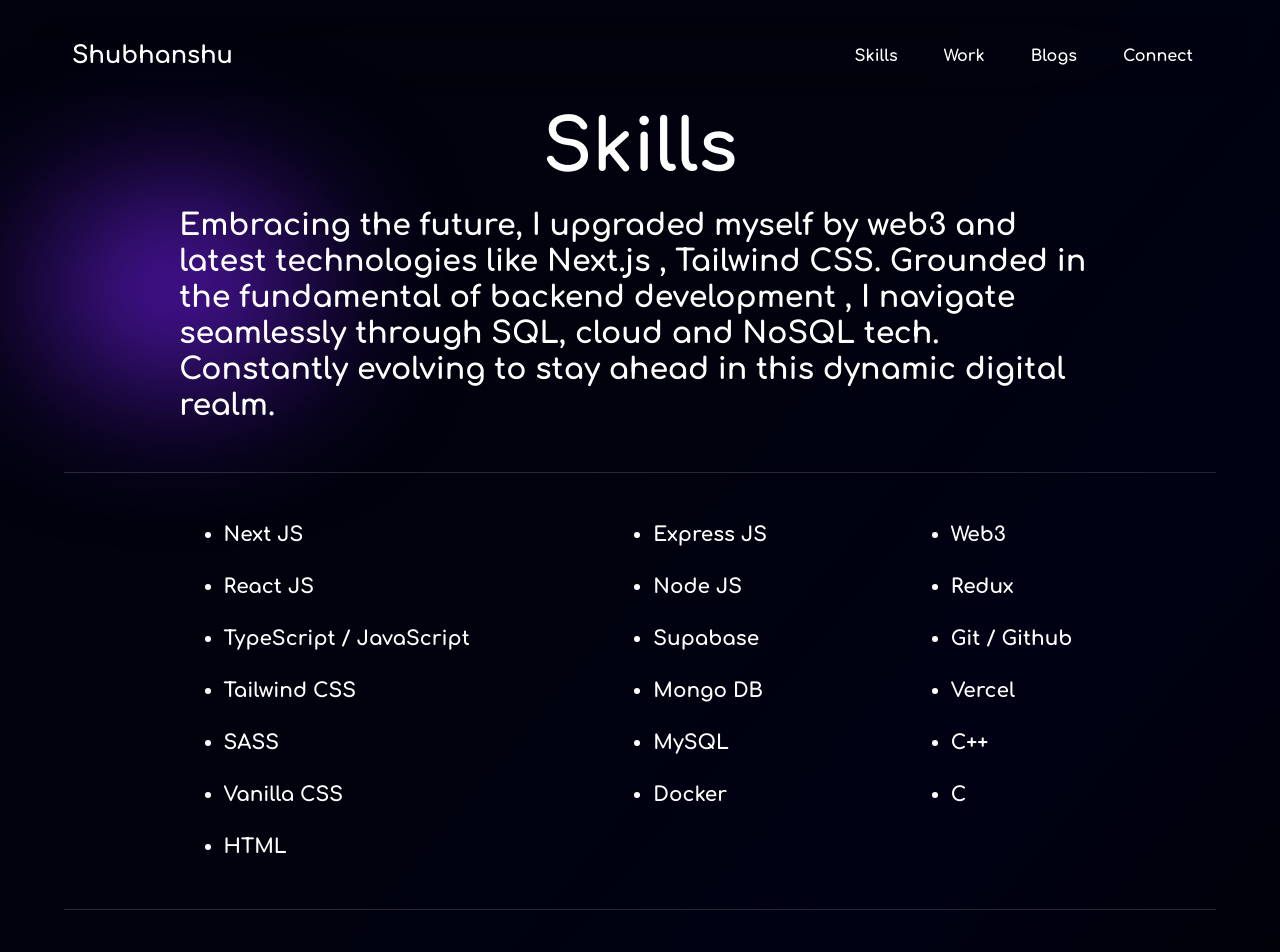
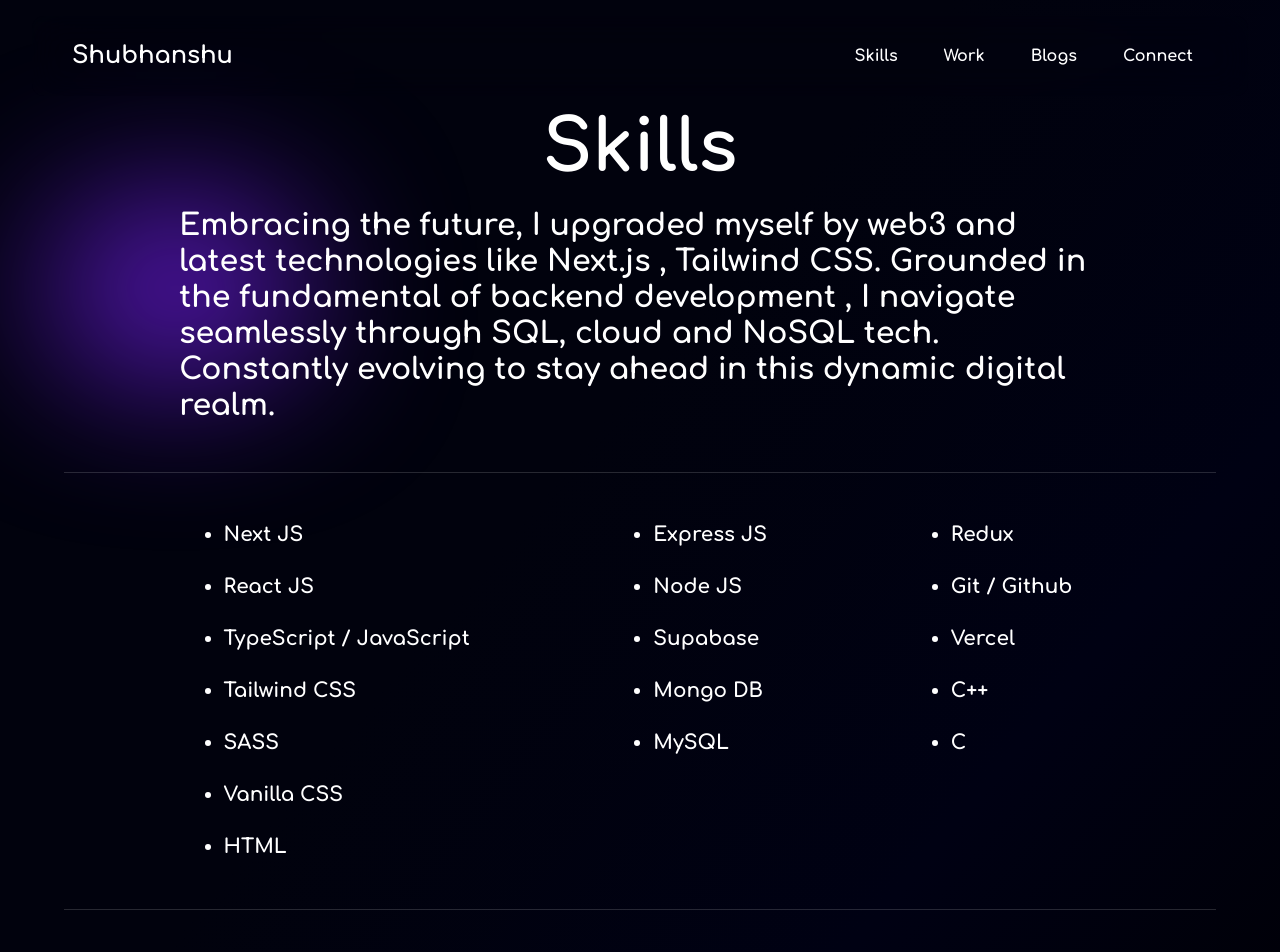
Before and after one commit to shubhu2002/portfolio_new, a Next.js app: page /skills in a window 1280 px wide. Shown: the top 952 px of the page. Built offline with nearby package versions, Linux system fonts and the light colour scheme.

Commit message:
Update skills.tsx

```diff
--- a/src/pages/skills.tsx
+++ b/src/pages/skills.tsx
@@ -55,10 +55,8 @@
           <li>Supabase</li>
           <li>Mongo DB</li>
           <li>MySQL</li>
-          <li>Docker</li>
         </ul>
         <ul className="flex list-disc flex-col gap-6">
-          <li>Web3</li>
           <li>Redux</li>
           <li>Git / Github</li>
           <li>Vercel</li>
```
